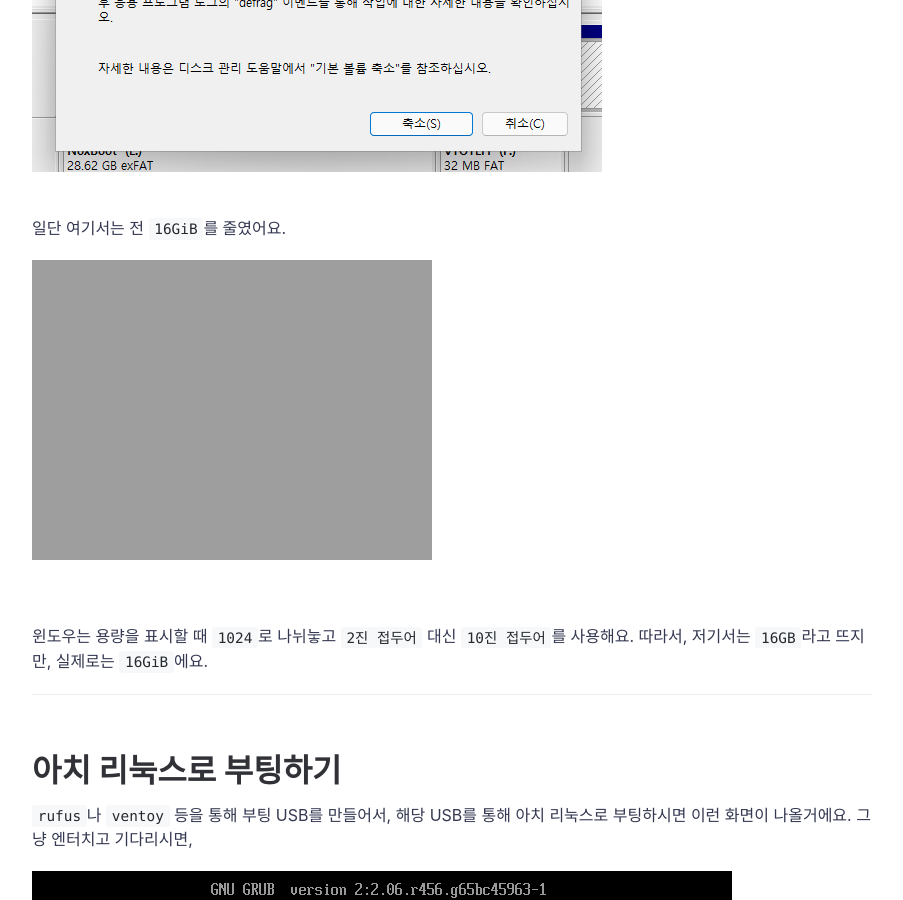
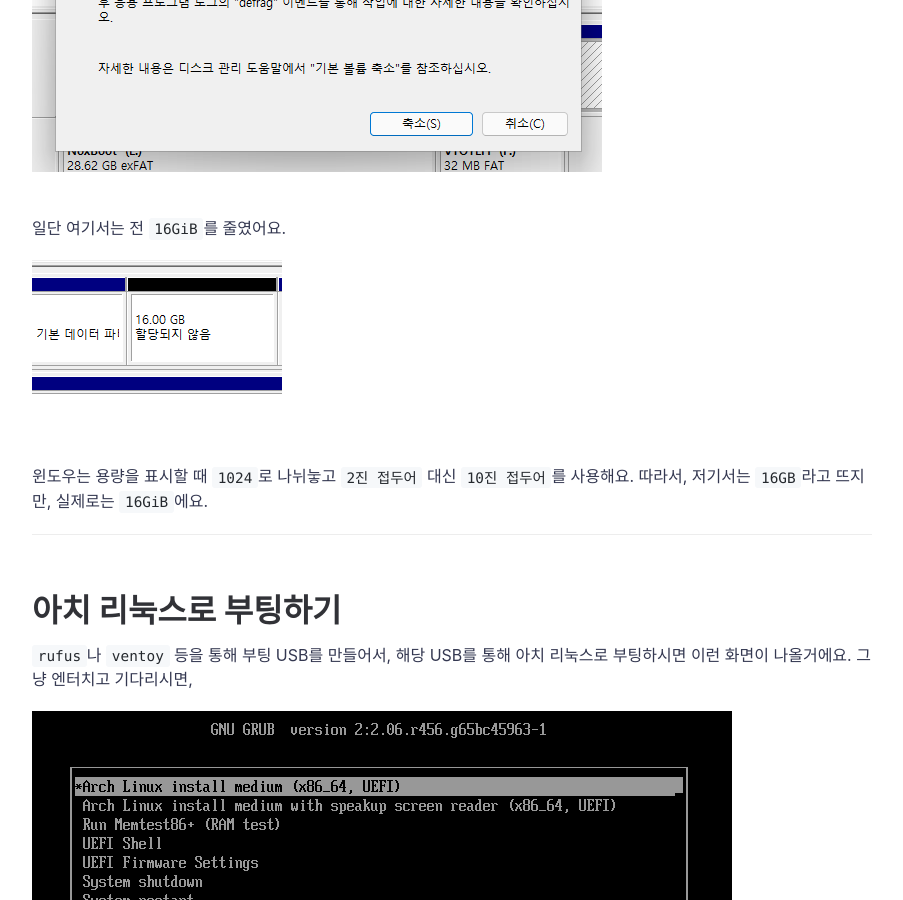
Before and after one commit to hyeon-js/blog, a Jekyll site: the page built from _pages/archlinux-dualboot.md, in a window 1280 px wide and 900 px high, scrolled down 4321 px. Shown: the whole window, without its empty margins (188-1091 px from the left). Built offline with Jekyll 4.4.1, drawn with Linux system fonts in a browser that asks for light colours; comment, search, counter and statistics services are not loaded.

Commit message:
Update archlinux-dualboot.md

```diff
--- a/_pages/archlinux-dualboot.md
+++ b/_pages/archlinux-dualboot.md
@@ -53,7 +53,7 @@ featured-img: archlinux-dualboot.jpg
 <br />
 일단 여기서는 전 `16GiB`를 줄였어요.
 
-![image]({{site.url}}{{site.baseurl}}/assets/images/archlinux-dualboot/41.png)
+![image]({{site.url}}{{site.baseurl}}/assets/images/archlinux-dualboot/40.png)
 
 <br />
 
```
